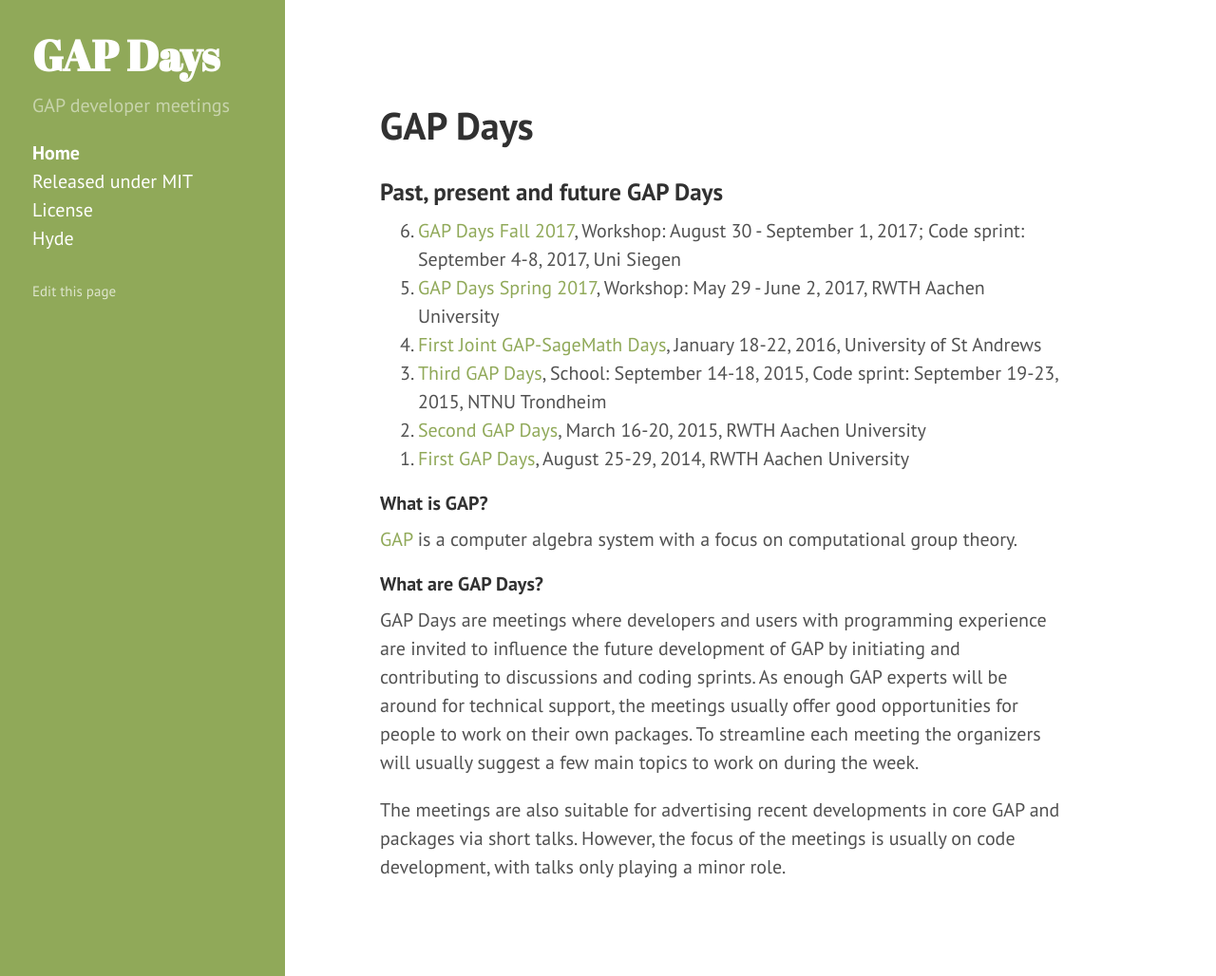
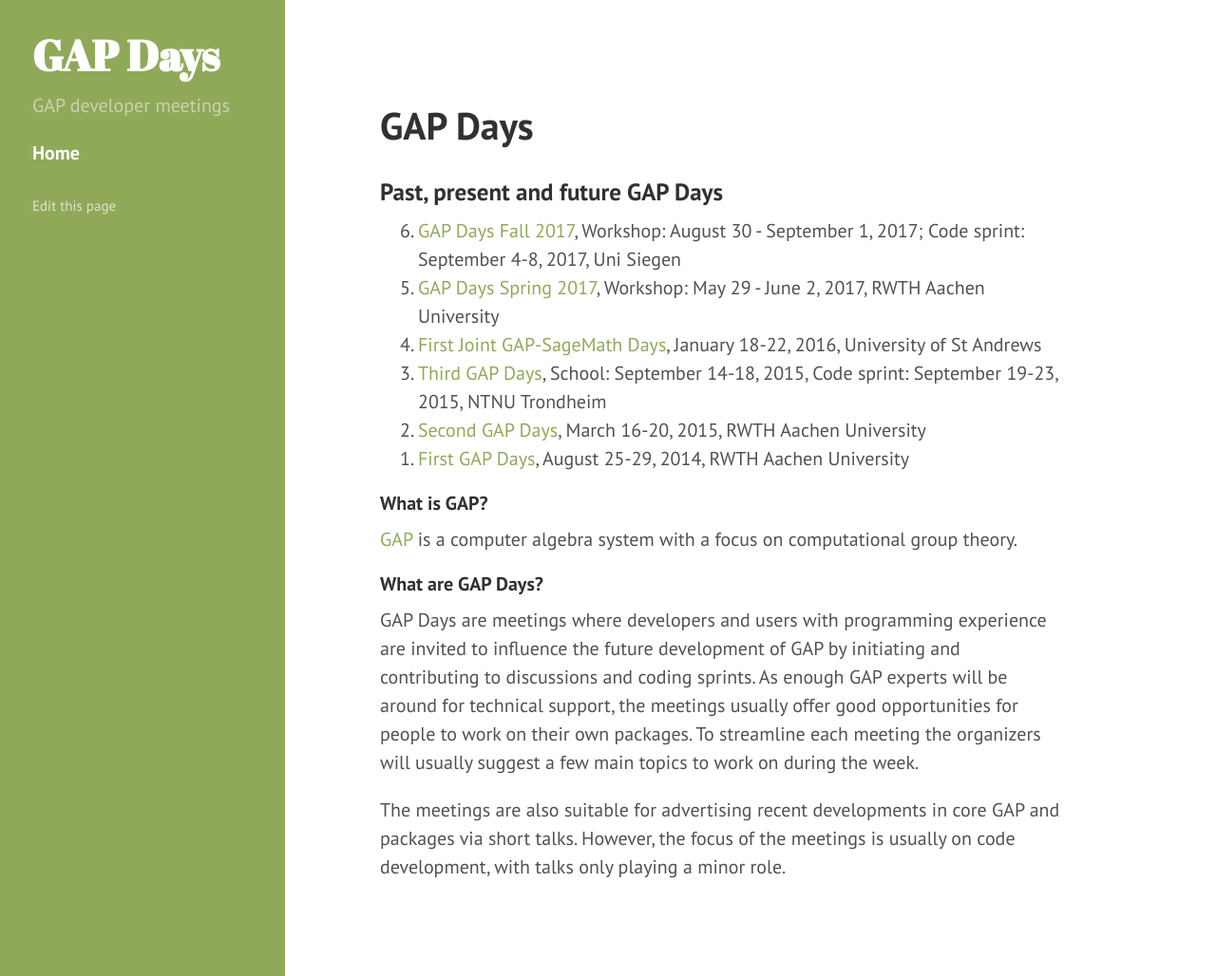
Before and after one commit to gapdays/gapdays.github.io, a Jekyll site: the page built from index.md, in a window 1280 px wide and 1028 px high. Shown: the whole window at 95% size. Built offline with Jekyll 4.4.1, drawn with Linux system fonts in a browser that asks for light colours; some of the changed lines change nothing that is shown.

Commit message:
Exclude hyde.md files from navigation

```diff
--- a/_config.yml
+++ b/_config.yml
@@ -10,3 +10,5 @@
 description:      'GAP developer meetings'
 url:              http://gapdays.de
 baseurl:          ''
+
+exclude: [ "LICENSE.hyde.md", "README.hyde.md" ]
```
